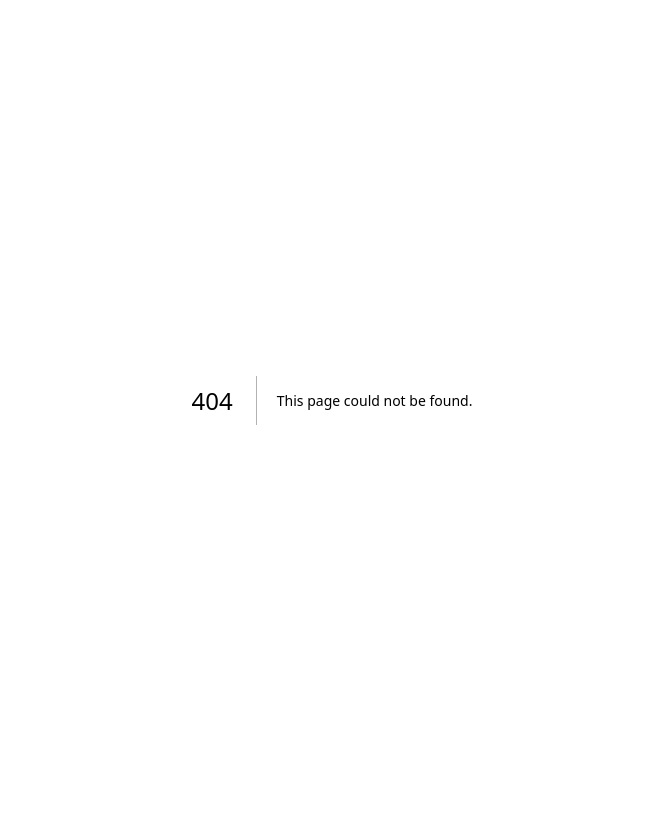
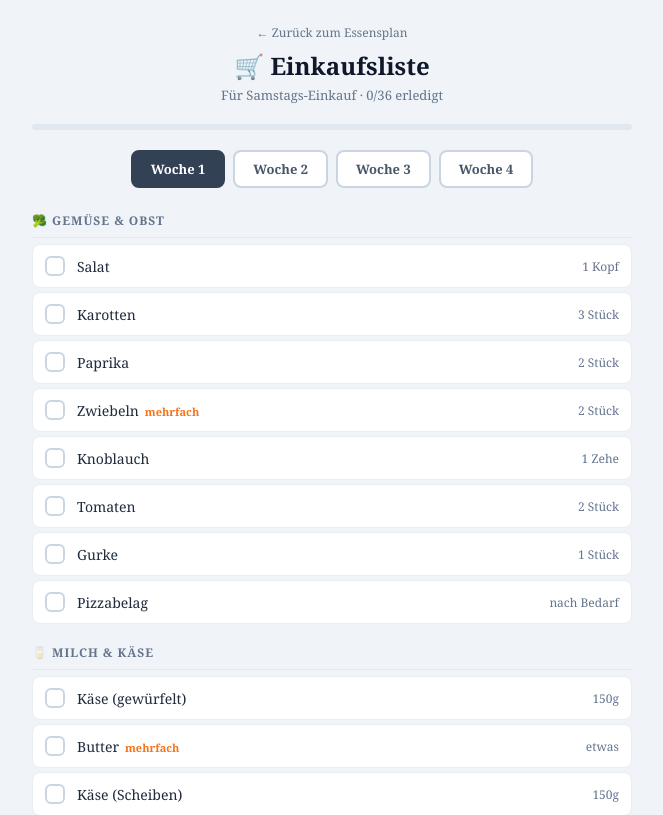
Before and after one commit to christianuhlcc/mealplam, a Next.js app: page /shopping in a window 1280 px wide. Before the commit this address had no page. Shown: the top 815 px of the page, without its empty margins (308-971 px from the left). Built offline with nearby package versions, Linux system fonts and the light colour scheme.

Commit message:
Implement shopping list page with meal ingredients

```diff
--- /dev/null
+++ b/src/app/shopping/page.js
@@ -0,0 +1,203 @@
+"use client";
+
+import { useState } from "react";
+import Link from "next/link";
+import { WEEKS } from "@/data/meals";
+import { MEAL_INGREDIENTS, CATEGORIES } from "@/data/ingredients";
+
+function buildShoppingList(week) {
+  const seen = new Map(); // name.toLowerCase() -> {name, category, meals, multi}
+
+  for (const day of week.days) {
+    for (const slot of ["mittag", "abend"]) {
+      const entry = day[slot];
+      if (entry.tags.includes("spontan") || entry.tags.includes("reste")) continue;
+      const items = MEAL_INGREDIENTS[entry.id] || [];
+      for (const item of items) {
+        const key = item.name.toLowerCase();
+        if (seen.has(key)) {
+          const existing = seen.get(key);
+          existing.multi = true;
+          if (!existing.meals.includes(day.day)) existing.meals.push(day.day);
+        } else {
+          seen.set(key, { ...item, meals: [day.day], multi: false });
+        }
+      }
+    }
+  }
+
+  const grouped = {};
+  for (const cat of CATEGORIES) grouped[cat] = [];
+  for (const item of seen.values()) {
+    grouped[item.category].push(item);
+  }
+  return grouped;
+}
+
+export default function ShoppingPage() {
+  const [activeWeek, setActiveWeek] = useState(0);
+  const [checked, setChecked] = useState({});
+
+  const week = WEEKS[activeWeek];
+  const grouped = buildShoppingList(week);
+  const totalItems = Object.values(grouped).flat().length;
+  const checkedCount = Object.values(checked).filter(Boolean).length;
+
+  function toggle(key) {
+    setChecked((prev) => ({ ...prev, [key]: !prev[key] }));
+  }
+
+  function resetChecked() {
+    setChecked({});
+  }
+
+  return (
+    <div style={{ fontFamily: "Georgia, serif", background: "#f0f4f8", minHeight: "100vh", padding: "24px 16px" }}>
+      <div style={{ maxWidth: 600, margin: "0 auto" }}>
+
+        {/* Header */}
+        <div style={{ marginBottom: 20, textAlign: "center" }}>
+          <Link href="/" style={{ fontSize: 12, color: "#64748b", textDecoration: "none", display: "block", marginBottom: 8 }}>
+            ← Zurück zum Essensplan
+          </Link>
+          <h1 style={{ fontSize: 24, fontWeight: 700, color: "#0f172a", margin: 0 }}>
+            🛒 Einkaufsliste
+          </h1>
+          <p style={{ fontSize: 13, color: "#64748b", marginTop: 4 }}>
+            Für Samstags-Einkauf · {checkedCount}/{totalItems} erledigt
+          </p>
+        </div>
+
+        {/* Progress bar */}
+        <div style={{ background: "#e2e8f0", borderRadius: 999, height: 6, marginBottom: 20, overflow: "hidden" }}>
+          <div style={{
+            height: "100%",
+            width: `${totalItems > 0 ? (checkedCount / totalItems) * 100 : 0}%`,
+            background: "#22c55e",
+            borderRadius: 999,
+            transition: "width 0.3s",
+          }} />
+        </div>
+
+        {/* Week Tabs */}
+        <div style={{ display: "flex", gap: 8, marginBottom: 20, justifyContent: "center", flexWrap: "wrap" }}>
+          {WEEKS.map((w, i) => (
+            <button
+              key={i}
+              onClick={() => { setActiveWeek(i); setChecked({}); }}
+              style={{
+                padding: "8px 18px",
+                borderRadius: 8,
+                border: "2px solid",
+                borderColor: activeWeek === i ? "#334155" : "#cbd5e1",
+                background: activeWeek === i ? "#334155" : "#fff",
+                color: activeWeek === i ? "#fff" : "#475569",
+                fontWeight: 700,
+                fontSize: 13,
+                cursor: "pointer",
+                fontFamily: "inherit",
+              }}
+            >
+              Woche {w.week}
+            </button>
+          ))}
+        </div>
+
+        {/* Reset button */}
+        {checkedCount > 0 && (
+          <div style={{ textAlign: "center", marginBottom: 16 }}>
+            <button
+              onClick={resetChecked}
+              style={{
+                fontSize: 12, color: "#ef4444", background: "none",
+                border: "1px solid #fca5a5", borderRadius: 6,
+                padding: "4px 12px", cursor: "pointer", fontFamily: "inherit",
+              }}
+            >
+              ✕ Auswahl zurücksetzen
+            </button>
+          </div>
+        )}
+
+        {/* Grouped list */}
+        {CATEGORIES.map((cat) => {
+          const items = grouped[cat];
+          if (!items || items.length === 0) return null;
+          return (
+            <div key={cat} style={{ marginBottom: 16 }}>
+              <div style={{
+                fontSize: 12, fontWeight: 700, textTransform: "uppercase",
+                letterSpacing: "0.08em", color: "#64748b",
+                padding: "4px 0 8px", borderBottom: "1px solid #e2e8f0",
+                marginBottom: 6,
+              }}>
+                {cat}
+              </div>
+              {items.map((item) => {
+                const key = item.name.toLowerCase();
+                const done = !!checked[key];
+                return (
+                  <div
+                    key={key}
+                    onClick={() => toggle(key)}
+                    style={{
+                      display: "flex",
+                      alignItems: "center",
+                      gap: 12,
+                      padding: "10px 12px",
+                      borderRadius: 8,
+                      background: done ? "#f1f5f9" : "#fff",
+                      marginBottom: 4,
+                      cursor: "pointer",
+                      border: "1px solid",
+                      borderColor: done ? "#e2e8f0" : "#e8edf2",
+                      transition: "background 0.15s",
+                    }}
+                  >
+                    {/* Checkbox */}
+                    <div style={{
+                      width: 20, height: 20, borderRadius: 6,
+                      border: `2px solid ${done ? "#22c55e" : "#cbd5e1"}`,
+                      background: done ? "#22c55e" : "#fff",
+                      display: "flex", alignItems: "center", justifyContent: "center",
+                      flexShrink: 0, transition: "all 0.15s",
+                    }}>
+                      {done && <span style={{ color: "#fff", fontSize: 12, lineHeight: 1 }}>✓</span>}
+                    </div>
+
+                    {/* Name & amount */}
+                    <div style={{ flex: 1 }}>
+                      <span style={{
+                        fontSize: 14, fontWeight: 500,
+                        color: done ? "#94a3b8" : "#1e293b",
+                        textDecoration: done ? "line-through" : "none",
+                      }}>
+                        {item.name}
+                      </span>
+                      {item.multi && (
+                        <span style={{ fontSize: 11, color: "#f97316", marginLeft: 6, fontWeight: 600 }}>
+                          mehrfach
+                        </span>
+                      )}
+                    </div>
+
+                    {/* Amount */}
+                    <span style={{ fontSize: 12, color: done ? "#cbd5e1" : "#64748b", whiteSpace: "nowrap" }}>
+                      {item.amount}
+                    </span>
+                  </div>
+                );
+              })}
+            </div>
+          );
+        })}
+
+        {/* Footer */}
+        <div style={{ marginTop: 16, padding: "10px 14px", background: "#fffbeb", borderRadius: 10, border: "1px solid #fde68a", fontSize: 12, color: "#78350f" }}>
+          <strong>💡 Tipp:</strong> Spontan-Slots und Reste-Mahlzeiten sind nicht enthalten – die brauchen nichts Neues.
+        </div>
+
+      </div>
+    </div>
+  );
+}
```
